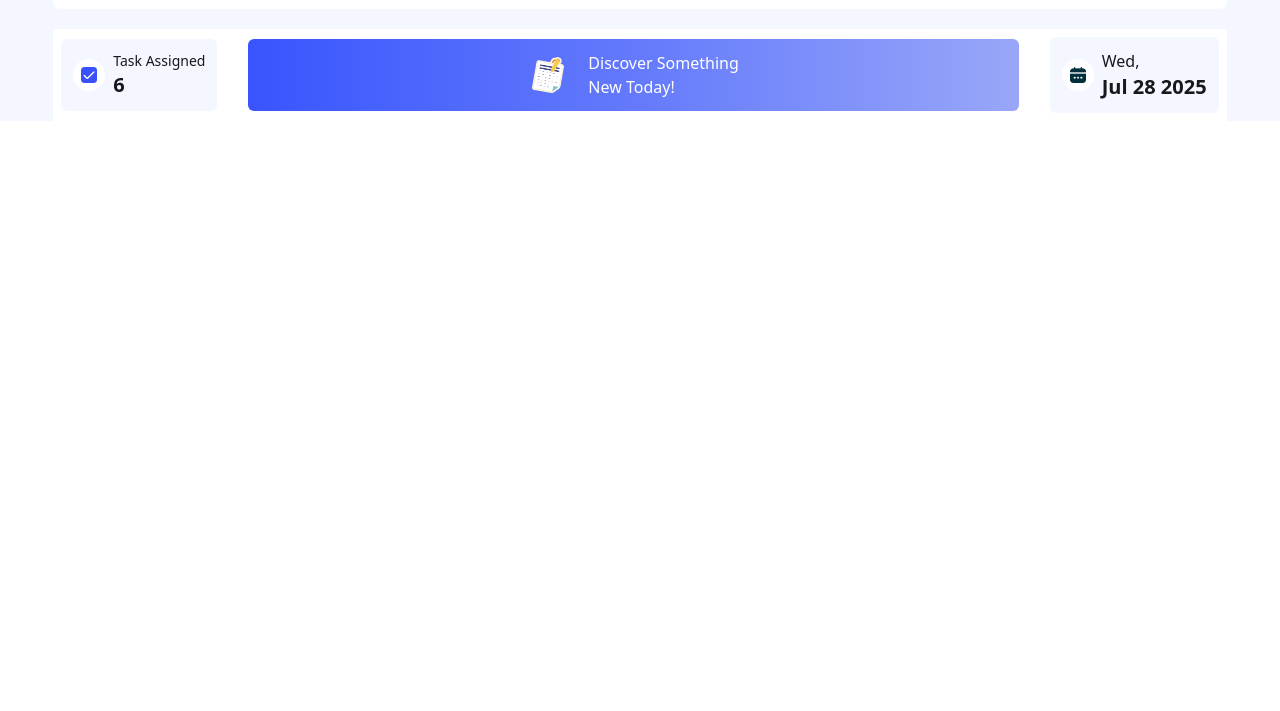
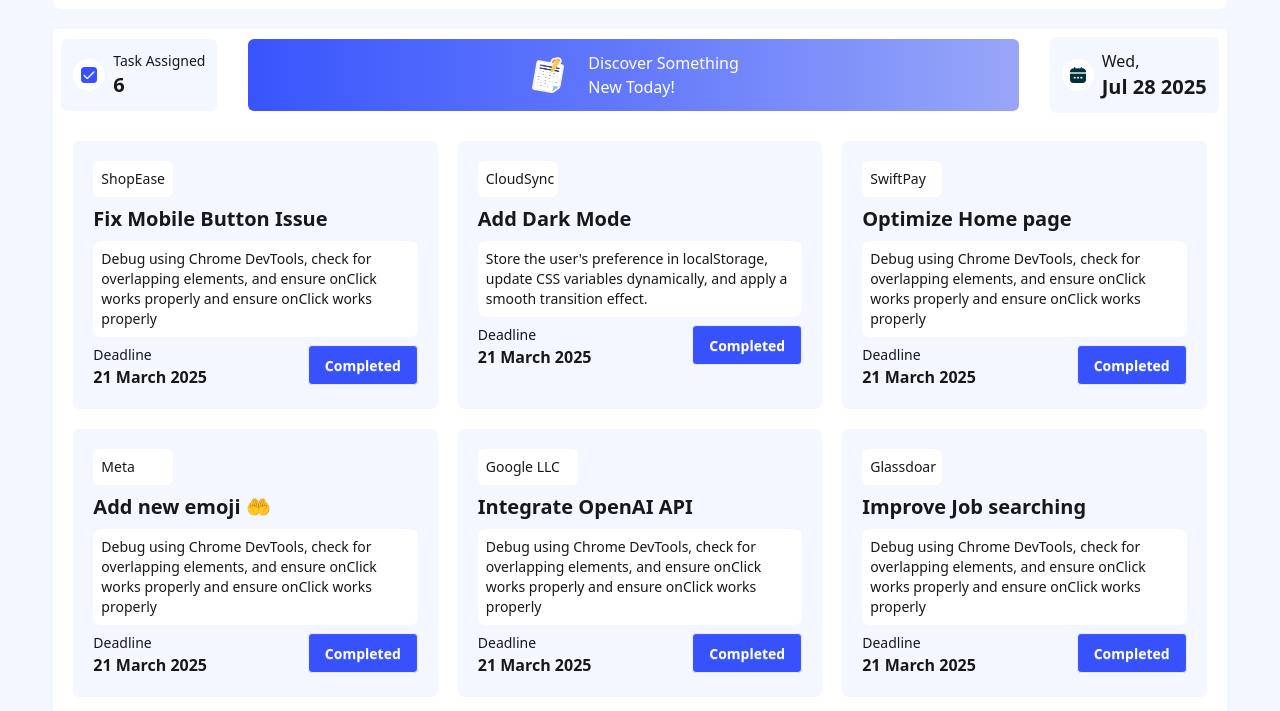
Before and after one commit to prodip36/DevBoard, a plain HTML site: page index.html in a window 1280 px wide. Shown: the part 87-798 px from the top of the page. Drawn offline with nearby package versions, Linux system fonts and the light colour scheme.

Commit message:
task card completed

```diff
--- a/index.html
+++ b/index.html
@@ -30,37 +30,173 @@
       </nav>
     </header>
     <main class="w-11/12 mx-auto">
-        <!-- card section -->
+      <!-- card section -->
       <section class="bg-white">
         <!-- card headings -->
         <div class="flex p-2 justify-between items-center">
-            <!-- card 1 -->
-          <div class="flex gap-2 bg-[#f4f7ff] items-center justify-center rounded-md p-3">
-            <div class="bg-white rounded-full"><img class="w-8 p-2" src="./assets/checkbox.png" alt="" /></div>
+          <!-- card 1 -->
+          <div
+            class="flex gap-2 bg-[#f4f7ff] items-center justify-center rounded-md p-3"
+          >
+            <div class="bg-white rounded-full">
+              <img class="w-8 p-2" src="./assets/checkbox.png" alt="" />
+            </div>
             <div class="">
               <h5 class="text-sm">Task Assigned</h5>
               <h2 class="text-xl font-bold">6</h2>
             </div>
           </div>
           <!-- card 2 -->
-          <div class="bg-gradient-to-r from-[#3954fd] via-[#6479fb] to-[#99a6f8] w-2/3 rounded-md">
-           <div class="flex p-3 justify-center items-center gap-5">
-             <img class="w-10" src="./assets/board.png" alt="">
-            <h2 class="text-white">Discover Something <br> New Today!</h2>
-           </div>
+          <div
+            class="bg-gradient-to-r from-[#3954fd] via-[#6479fb] to-[#99a6f8] w-2/3 rounded-md"
+          >
+            <div class="flex p-3 justify-center items-center gap-5">
+              <img class="w-10" src="./assets/board.png" alt="" />
+              <h2 class="text-white">
+                Discover Something <br />
+                New Today!
+              </h2>
+            </div>
           </div>
           <!-- card 3 -->
-           <div class="flex gap-2 bg-[#f4f7ff] items-center justify-center rounded-md p-3">
-            <div class="bg-white rounded-full"><img class="w-8 p-2" src="./assets/calender.png" alt="" /></div>
+          <div
+            class="flex gap-2 bg-[#f4f7ff] items-center justify-center rounded-md p-3"
+          >
+            <div class="bg-white rounded-full">
+              <img class="w-8 p-2" src="./assets/calender.png" alt="" />
+            </div>
             <div class="">
               <h5 class="text-base">Wed,</h5>
-              <h2 class="text-xl font-bold">Jul 28 2025 </h2>
+              <h2 class="text-xl font-bold">Jul 28 2025</h2>
             </div>
           </div>
         </div>
         <!-- card task -->
-        <div>
+        <div class="p-5 gap-5 grid md:grid-cols-2 lg:grid-cols-3">
+          <!-- task-1 -->
+          <div class="bg-[#f4f7ff] p-5 rounded-md space-y-2">
+            <div class="w-20"><p class="p-2 rounded-md bg-white text-sm">ShopEase</p></div>
+            <div><h2 class="font-semibold text-xl">Fix Mobile Button Issue</h2></div>
+            <div>
+              <p class="bg-white p-2 rounded-lg text-sm">
+                Debug using Chrome DevTools, check for overlapping elements, and
+                ensure onClick works properly and ensure onClick works properly
+              </p>
+            </div>
+            <div class="flex justify-between">
+              <div>
+                <h6 class="text-sm">Deadline</h6>
+                <h4 class="font-semibold">21 March 2025</h4>
+              </div>
+              <div>
+                <button class="btn text-white bg-[#3752fd]">Completed</button>
+              </div>
+            </div>
+          </div>
 
+          <!-- task-2-->
+          <div class="bg-[#f4f7ff] p-5 rounded-md space-y-2">
+            <div class="w-20"><p class="p-2 rounded-md bg-white text-sm">CloudSync</p></div>
+            <div><h2 class="font-semibold text-xl">Add Dark Mode</h2></div>
+            <div>
+              <p class="bg-white p-2 rounded-lg text-sm">
+                Store the user's preference in localStorage, update CSS variables dynamically, and apply a smooth transition effect.
+              </p>
+            </div>
+            <div class="flex justify-between">
+              <div>
+                <h6 class="text-sm">Deadline</h6>
+                <h4 class="font-semibold">21 March 2025</h4>
+              </div>
+              <div>
+                <button class="btn text-white bg-[#3752fd]">Completed</button>
+              </div>
+            </div>
+          </div>
+
+          <!-- task-3 -->
+          <div class="bg-[#f4f7ff] p-5 rounded-md space-y-2">
+            <div class="w-20"><p class="p-2 rounded-md bg-white text-sm">SwiftPay</p></div>
+            <div><h2 class="font-semibold text-xl">Optimize  Home page</h2></div>
+            <div>
+              <p class="bg-white p-2 rounded-lg text-sm">
+                Debug using Chrome DevTools, check for overlapping elements, and
+                ensure onClick works properly and ensure onClick works properly
+              </p>
+            </div>
+            <div class="flex justify-between">
+              <div>
+                <h6 class="text-sm">Deadline</h6>
+                <h4 class="font-semibold">21 March 2025</h4>
+              </div>
+              <div>
+                <button class="btn text-white bg-[#3752fd]">Completed</button>
+              </div>
+            </div>
+          </div>
+
+          <!-- task-4 -->
+          <div class="bg-[#f4f7ff] p-5 rounded-md space-y-2">
+            <div class="w-20"><p class="p-2 rounded-md bg-white text-sm">Meta</p></div>
+            <div><h2 class="font-semibold text-xl">Add new emoji 🤲</h2></div>
+            <div>
+              <p class="bg-white p-2 rounded-lg text-sm">
+                Debug using Chrome DevTools, check for overlapping elements, and
+                ensure onClick works properly and ensure onClick works properly
+              </p>
+            </div>
+            <div class="flex justify-between">
+              <div>
+                <h6 class="text-sm">Deadline</h6>
+                <h4 class="font-semibold">21 March 2025</h4>
+              </div>
+              <div>
+                <button class="btn text-white bg-[#3752fd]">Completed</button>
+              </div>
+            </div>
+          </div>
+
+          <!-- task-5 -->
+          <div class="bg-[#f4f7ff] p-5 rounded-md space-y-2">
+            <div class="w-25"><p class="p-2 rounded-md bg-white text-sm">Google LLC</p></div>
+            <div><h2 class="font-semibold text-xl">Integrate OpenAI API </h2></div>
+            <div>
+              <p class="bg-white p-2 rounded-lg text-sm">
+                Debug using Chrome DevTools, check for overlapping elements, and
+                ensure onClick works properly and ensure onClick works properly
+              </p>
+            </div>
+            <div class="flex justify-between">
+              <div>
+                <h6 class="text-sm">Deadline</h6>
+                <h4 class="font-semibold">21 March 2025</h4>
+              </div>
+              <div>
+                <button class="btn text-white bg-[#3752fd]">Completed</button>
+              </div>
+            </div>
+          </div>
+
+          <!-- task-6 -->
+          <div class="bg-[#f4f7ff] p-5 rounded-md space-y-2">
+            <div class="w-20"><p class="p-2 rounded-md bg-white text-sm">Glassdoar</p></div>
+            <div><h2 class="font-semibold text-xl">Improve Job searching </h2></div>
+            <div>
+              <p class="bg-white p-2 rounded-lg text-sm">
+                Debug using Chrome DevTools, check for overlapping elements, and
+                ensure onClick works properly and ensure onClick works properly
+              </p>
+            </div>
+            <div class="flex justify-between">
+              <div>
+                <h6 class="text-sm">Deadline</h6>
+                <h4 class="font-semibold">21 March 2025</h4>
+              </div>
+              <div>
+                <button class="btn text-white bg-[#3752fd]">Completed</button>
+              </div>
+            </div>
+          </div>
 
         </div>
       </section>
```
